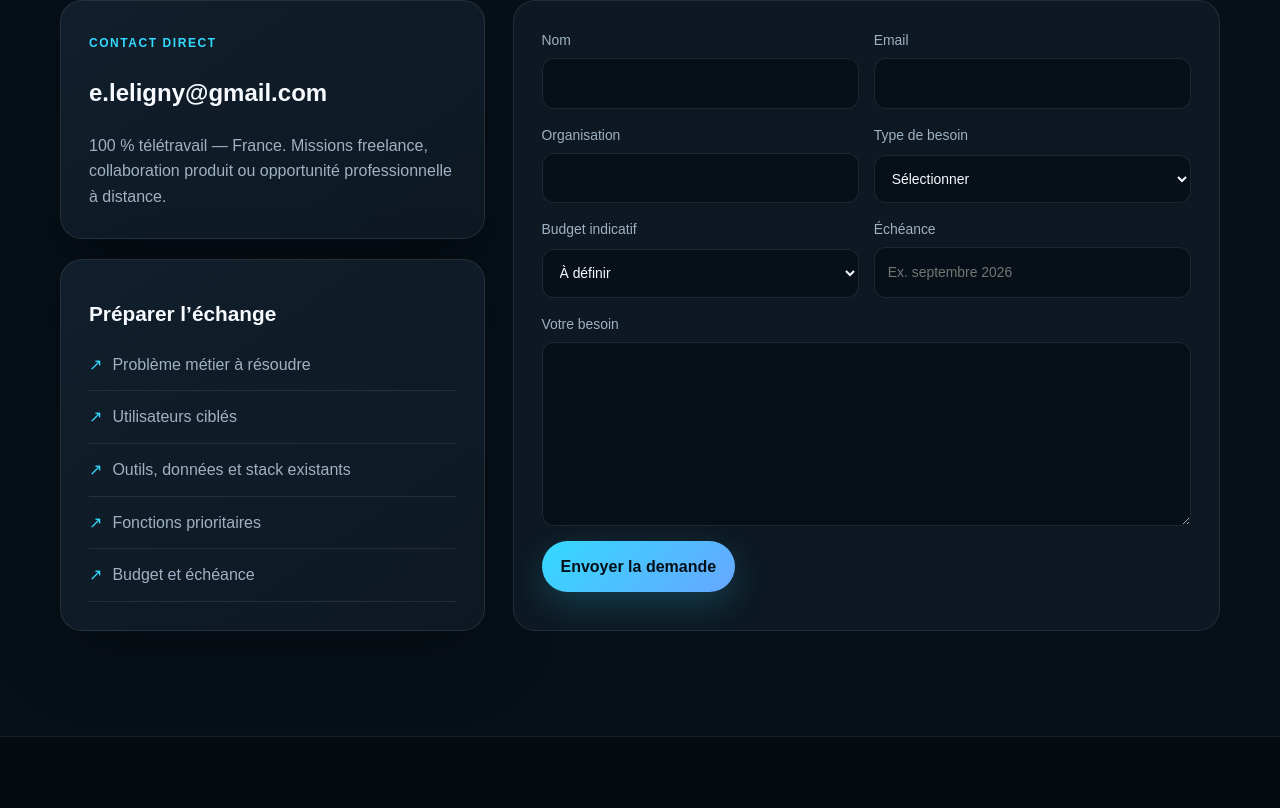
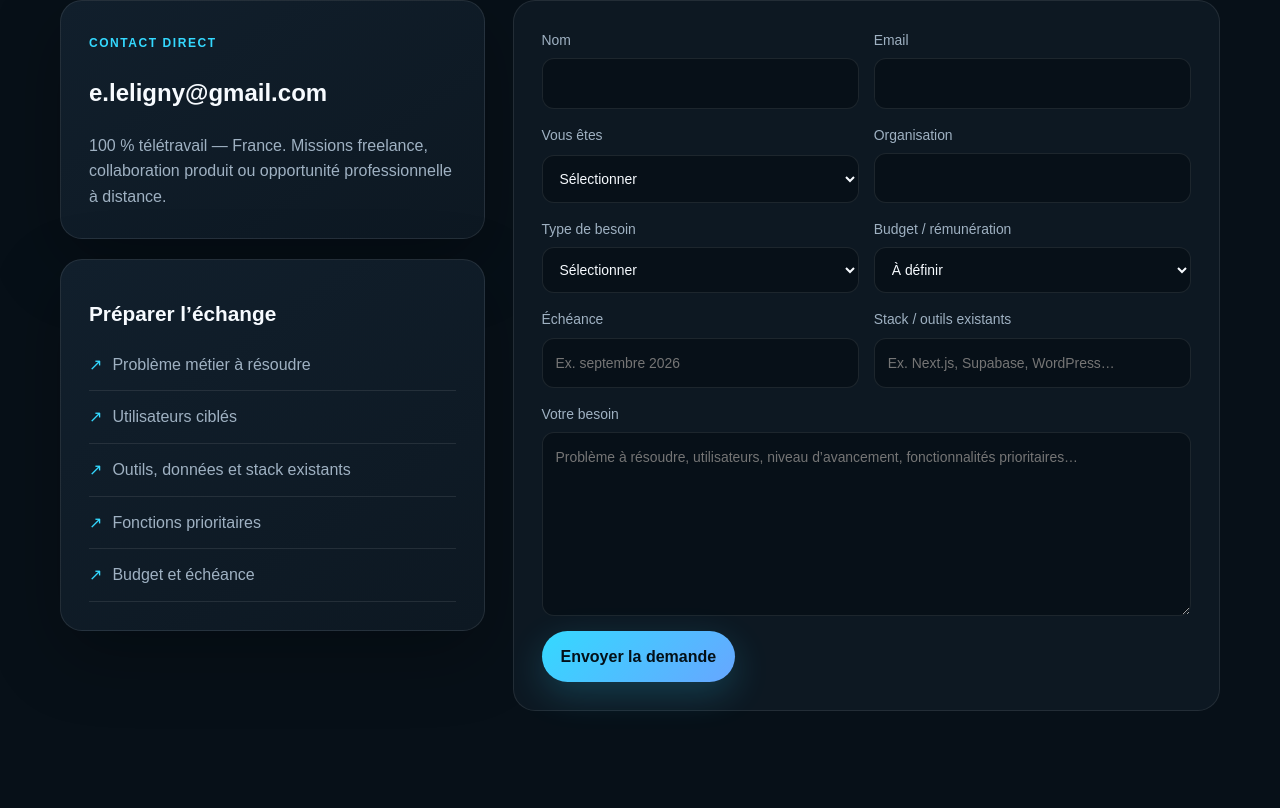
Before and after one commit to eleligny-coder/Portfolio, a Next.js app: page /contact in a window 1280 px wide. Shown: the part 659-1467 px from the top of the page. Built offline with nearby package versions, Linux system fonts and the light colour scheme; no server answers.

Commit message:
feat: qualify portfolio contact requests for clients and recruiters

```diff
--- a/src/components/contact-form.tsx
+++ b/src/components/contact-form.tsx
@@ -5,6 +5,7 @@ import { FormEvent, useState } from "react";
 export function ContactForm() {
   const [state, setState] = useState<"idle" | "sending" | "done" | "error">("idle");
   const [message, setMessage] = useState("");
+
   async function submit(event: FormEvent<HTMLFormElement>) {
     event.preventDefault();
     setState("sending");
@@ -16,13 +17,27 @@ export function ContactForm() {
     setState(response.ok ? "done" : "error");
     if (response.ok) event.currentTarget.reset();
   }
+
   return (
     <form className="contact-form" onSubmit={submit}>
       <input className="hp" name="website" tabIndex={-1} autoComplete="off" />
-      <div className="form-grid"><label>Nom<input name="name" required minLength={2} /></label><label>Email<input name="email" type="email" required /></label></div>
-      <div className="form-grid"><label>Organisation<input name="company" /></label><label>Type de besoin<select name="requestType" required defaultValue=""><option value="" disabled>Sélectionner</option><option>Créer un produit</option><option>Automatiser une activité</option><option>Audit / pilotage</option><option>Formation</option></select></label></div>
-      <div className="form-grid"><label>Budget indicatif<select name="budget" defaultValue=""><option value="">À définir</option><option>Moins de 3 000 €</option><option>3 000 à 10 000 €</option><option>10 000 à 30 000 €</option><option>Plus de 30 000 €</option></select></label><label>Échéance<input name="deadline" placeholder="Ex. septembre 2026" /></label></div>
-      <label>Votre besoin<textarea name="message" required minLength={20} rows={7} /></label>
+      <div className="form-grid">
+        <label>Nom<input name="name" required minLength={2} /></label>
+        <label>Email<input name="email" type="email" required /></label>
+      </div>
+      <div className="form-grid">
+        <label>Vous êtes<select name="profileType" required defaultValue=""><option value="" disabled>Sélectionner</option><option>Entreprise / PME</option><option>Startup / entrepreneur</option><option>Recruteur / ESN</option><option>Association / ESS</option><option>Indépendant</option><option>Autre</option></select></label>
+        <label>Organisation<input name="company" /></label>
+      </div>
+      <div className="form-grid">
+        <label>Type de besoin<select name="requestType" required defaultValue=""><option value="" disabled>Sélectionner</option><option>SaaS / application métier</option><option>CRM sur mesure</option><option>IA & automatisation</option><option>Stripe / monétisation</option><option>Audit / reprise de projet</option><option>Product Owner / pilotage</option><option>Recrutement 100 % remote</option><option>Autre</option></select></label>
+        <label>Budget / rémunération<select name="budget" defaultValue=""><option value="">À définir</option><option>Moins de 3 000 €</option><option>3 000 à 10 000 €</option><option>10 000 à 30 000 €</option><option>Plus de 30 000 €</option><option>Poste salarié / TJM à discuter</option></select></label>
+      </div>
+      <div className="form-grid">
+        <label>Échéance<input name="deadline" placeholder="Ex. septembre 2026" /></label>
+        <label>Stack / outils existants<input name="stack" placeholder="Ex. Next.js, Supabase, WordPress…" /></label>
+      </div>
+      <label>Votre besoin<textarea name="message" required minLength={20} rows={7} placeholder="Problème à résoudre, utilisateurs, niveau d’avancement, fonctionnalités prioritaires…" /></label>
       <button className="btn" disabled={state === "sending"}>{state === "sending" ? "Envoi…" : "Envoyer la demande"}</button>
       {message && <p className={state === "error" ? "form-message error" : "form-message"}>{message}</p>}
     </form>
```
